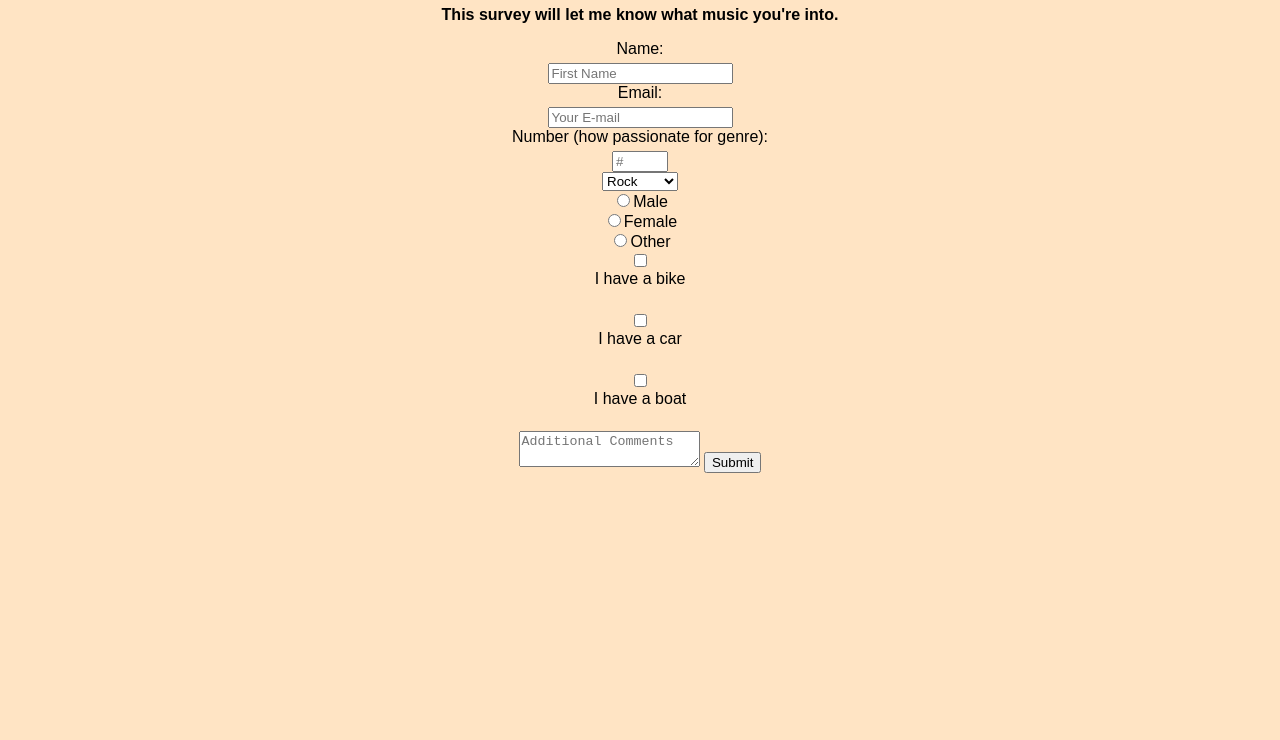
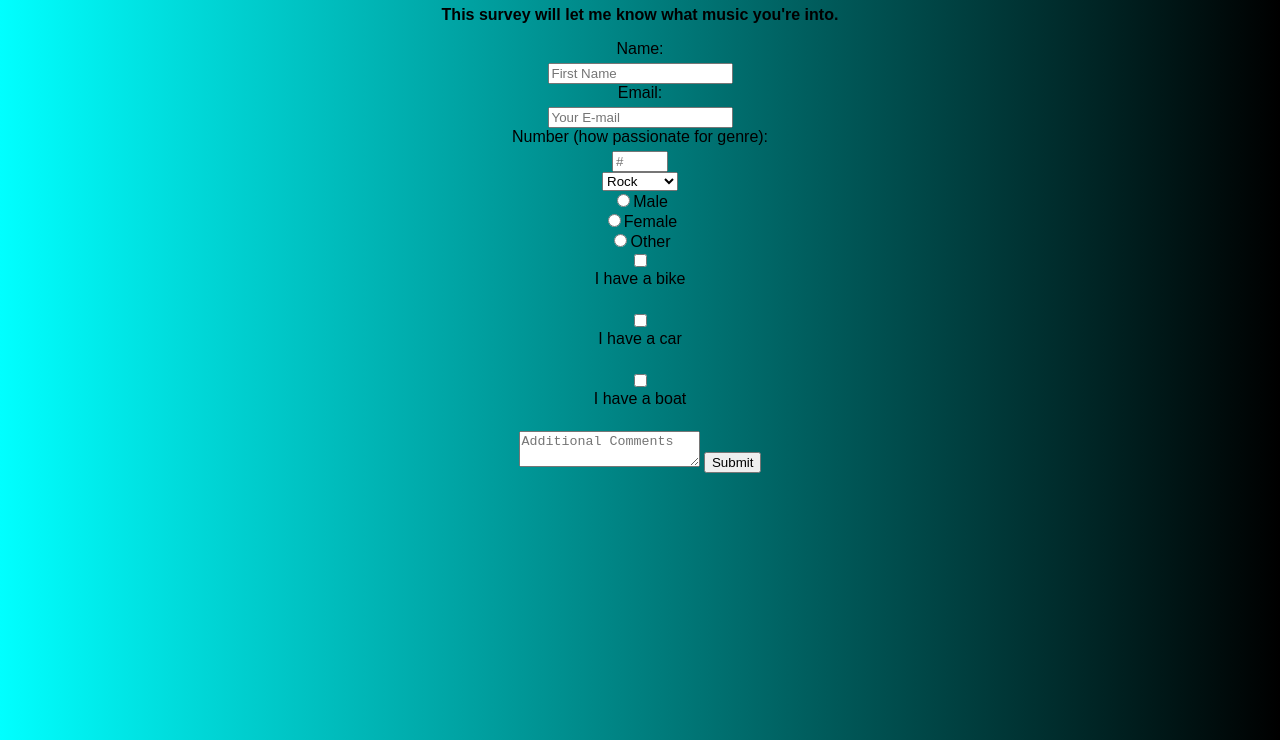
Before and after one commit to MasonBarnes/Survey-Page, a plain HTML site: page index.html in a window 1280 px wide. Shown: the part 60-800 px from the top of the page. Drawn offline with Linux system fonts and the light colour scheme.

Commit message:
Update index.html
changed background to linear gradient

```diff
--- a/index.html
+++ b/index.html
@@ -10,10 +10,13 @@
                 display: block;
                 padding-bottom: 5px;
             }
+            #grad {
+                background: linear-gradient(90deg, cyan, black)
+            }
         </style>
         <title>Music Survey</title>
     </head>
-    <body style="background-color: bisque;">
+    <body id="grad">
         <h1 id="title">What is your favorite music genre?</h1>
         <p id="description"><b>This survey will let me know what music you're into.</b></p>
         <form id="survey-form">
```
